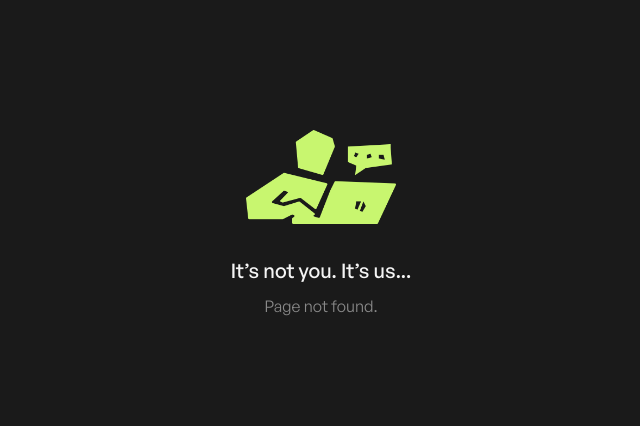
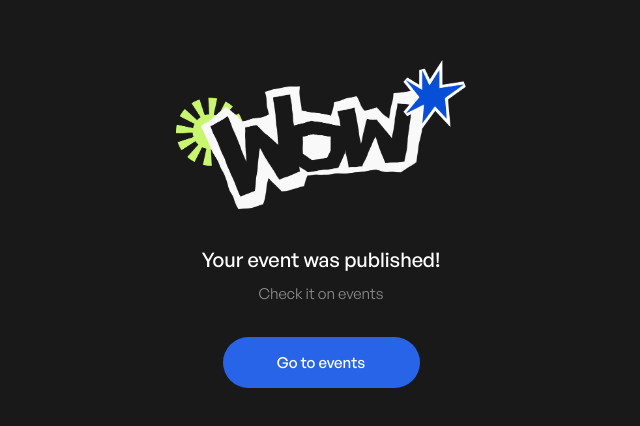
Before and after one commit to alejmmtz/ReTag-App, a Next.js app in the folder client/: page /create-event/sent in a window 1280 px wide. Before the commit this address had no page. Shown: the part 176-602 px from the top of the page, without its empty margins (319-959 px from the left). Built offline with nearby package versions, Linux system fonts and the light colour scheme.

Commit message:
feat: add sent state post event

```diff
--- a/client/src/app/(shared)/event/[id]/page.tsx
+++ b/client/src/app/(shared)/event/[id]/page.tsx
@@ -0,0 +1,7 @@
+export default function EventDetailPage() {
+  return (
+    <main className="min-h-screen bg-[#191919] text-white">
+      Event detail
+    </main>
+  );
+}
--- a/client/src/app/(shared)/event/discover/page.tsx
+++ b/client/src/app/(shared)/event/discover/page.tsx
@@ -0,0 +1,7 @@
+export default function EventDetailPage() {
+  return (
+    <main className="min-h-screen bg-[#191919] text-white">
+      Event detail
+    </main>
+  );
+}
--- a/client/src/app/(store)/create-event/create-event-form.tsx
+++ b/client/src/app/(store)/create-event/create-event-form.tsx
@@ -150,9 +150,7 @@ export default function CreateEventForm() {
       }
 
       //Open the event that was just created
-      router.push(
-        `/event/${data.id}`,
-      );
+      router.push('/create-event/sent');
     } catch {
       setError(
         'The server could not be reached.',
--- /dev/null
+++ b/client/src/app/(store)/create-event/sent/page.tsx
@@ -0,0 +1,42 @@
+'use client';
+
+import Image from 'next/image';
+import { useRouter } from 'next/navigation';
+
+export default function EventSentPage() {
+  const router = useRouter();
+
+  return (
+    <main className="flex h-screen flex-col items-center justify-center bg-[#191919] px-8 text-white">
+      <div className="flex w-full max-w-[560px] flex-col items-center text-center">
+
+        <Image
+          src="/illustrations/sent-event.png"
+          alt="Event published"
+          width={300}
+          height={200}
+          className="mb-8 h-auto w-[290px]"
+          priority
+        />
+
+        {/* Message */}
+        <h1 className="text-[20px] font-medium">
+          Your event was published!
+        </h1>
+
+        <p className="mt-2 text-[15px] text-[#8C8C8C]">
+          Check it on events
+        </p>
+
+        {/* Go to events */}
+        <button
+          type="button"
+          onClick={() => router.push('/event/discover')}
+          className="mt-8 h-[51px] w-[197px] max-w-[320px] rounded-full bg-[#2864E8] text-[15px] font-medium text-white"
+        >
+          Go to events
+        </button>
+      </div>
+    </main>
+  );
+}
```
Also changed, not shown: client/public/illustrations/sent-event.png (added).
